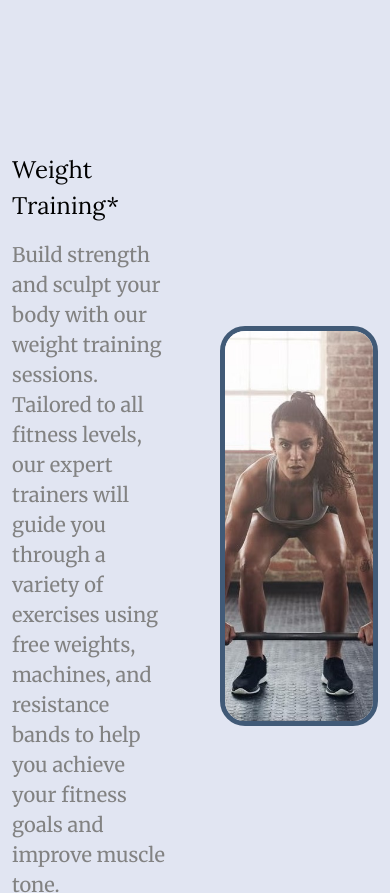
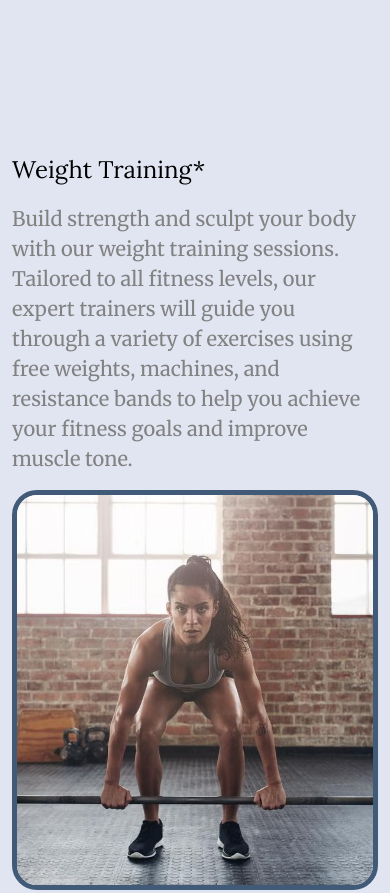
Before and after one commit to sami-hssn/sami-hssn.github.io, a plain HTML site: page services.html in a window 390 px wide. Shown: the part 1020-1913 px from the top of the page. Drawn offline with nearby package versions, Linux system fonts and the light colour scheme; a web font is replaced by a local one.

Commit message:
fixing up some mobile styling

```diff
--- a/css/styles.css
+++ b/css/styles.css
@@ -137,6 +137,7 @@ hr{
 body{
     background-color: #E1E5F2;
     align-items: center;
+    overflow-x: hidden;
 }
 
 .spacing-1>:not([hidden])~:not([hidden]) {
@@ -337,4 +338,11 @@ a:hover{
         display: flex;
         flex-direction: row;
     }
+    .circle-img-container{
+        flex-direction: column !important;
+    }
+    .img-container, .text-content{
+        width: 100%;
+        padding: 0px !important;
+    }
 }
```
